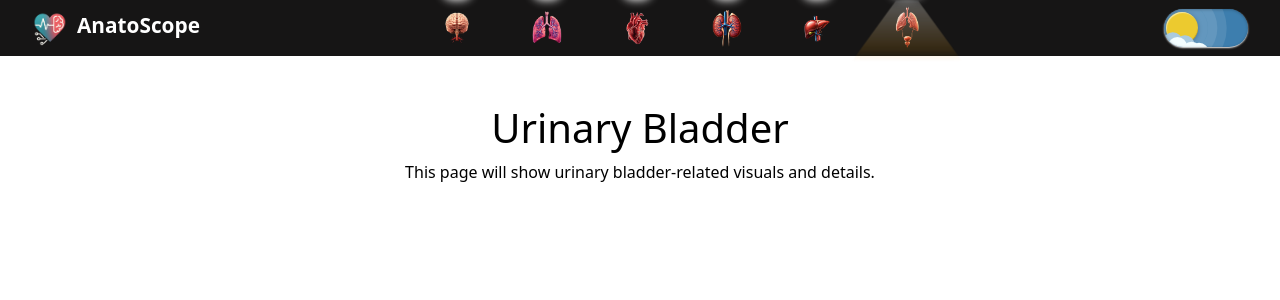
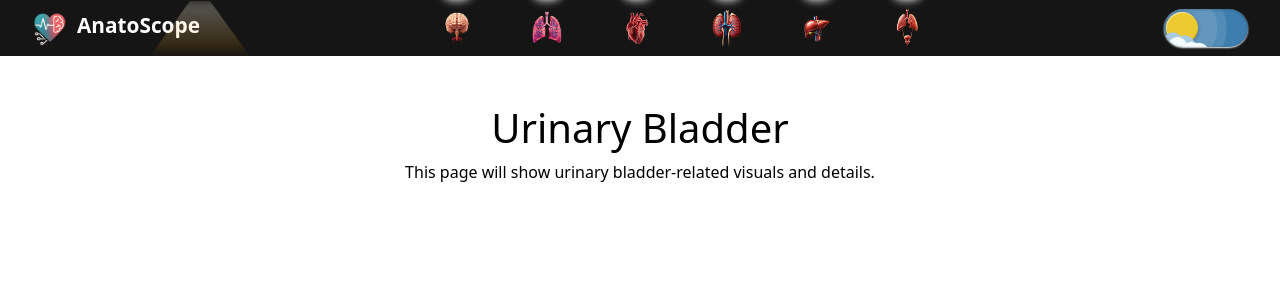
Before and after one commit to Mruday0409/anatoscope, a React (Vite) app: page /UrinaryBladder in a window 1280 px wide. Shown: the top 300 px of the page. Built offline with nearby package versions, Linux system fonts and the light colour scheme.

Commit message:
commit nav barstyle

```diff
--- a/src/components/OrganNavbar.jsx
+++ b/src/components/OrganNavbar.jsx
@@ -1,5 +1,5 @@
 // src/components/OrganNavbar.jsx
-import React, { useState, useEffect } from "react";
+import React, { useState, useEffect, useRef } from "react";
 import { Link, useLocation } from "react-router-dom";
 import "../styles/OrganNavbar.css";
 import logo from "../assets/images/Anatoscope-logo.png";
@@ -19,16 +19,23 @@ const organs = [
   { name: "Heart", icon: heartIcon, path: "/heart" },
   { name: "Kidney", icon: kidneyIcon, path: "/kidney" },
   { name: "Liver", icon: liverIcon, path: "/liver" },
-  { name: "UrinaryBladder", icon: bladderIcon, path: "/UrinaryBladder" },
+  { name: "Urinary Bladder", icon: bladderIcon, path: "/urinary-bladder" },
 ];
 
 const OrganNavbar = () => {
   const location = useLocation();
-  const [activePath, setActivePath] = useState(location.pathname);
+  const centerRef = useRef(null);
+  const [beamLeft, setBeamLeft] = useState(0);
 
   useEffect(() => {
-    setActivePath(location.pathname);
-  }, [location]);
+    const activeIcon = centerRef.current?.querySelector(".organ-icon-wrapper.active");
+    if (activeIcon) {
+      const parentRect = centerRef.current.getBoundingClientRect();
+      const iconRect = activeIcon.getBoundingClientRect();
+      const left = iconRect.left - parentRect.left + iconRect.width / 2;
+      setBeamLeft(left);
+    }
+  }, [location.pathname]);
 
   return (
     <nav className="organ-navbar">
@@ -39,21 +46,19 @@ const OrganNavbar = () => {
         </Link>
       </div>
 
-      <div className="organ-navbar-center">
+      <div className="organ-navbar-center" ref={centerRef}>
+        <div
+          className="beam-slider"
+          style={{ left: `${beamLeft}px` }}
+        ></div>
         {organs.map((organ) => (
           <div
-            className={`organ-icon-wrapper ${
-              activePath === organ.path ? "active" : ""
-            }`}
+            className={`organ-icon-wrapper ${location.pathname === organ.path ? "active" : ""}`}
             key={organ.name}
           >
             <div className="spotlight"></div>
             <Link to={organ.path}>
-              <img
-                src={organ.icon}
-                alt={organ.name}
-                className="organ-icon"
-              />
+              <img src={organ.icon} alt={organ.name} className="organ-icon" />
             </Link>
           </div>
         ))}
--- a/src/styles/OrganNavbar.css
+++ b/src/styles/OrganNavbar.css
@@ -1,14 +1,10 @@
 .organ-navbar {
   display: flex;
-
   align-items: center;
-
   justify-content: space-between;
-  background-color:   #161515; /* Black background */
+  background-color: #161515;
   padding: 0.5rem 2rem;
-
   box-shadow: 0 2px 10px rgba(255, 255, 255, 0.1);
-  position: relative;
   z-index: 1000;
 }
 
@@ -27,19 +23,23 @@
 .site-title {
   font-size: 1.8rem;
   font-weight: bold;
-  color: white; /* White text */
-  text-decoration: none; /* Remove underline */
+  color: white;
+  text-decoration: none;
 }
 
 .organ-navbar-center {
   display: flex;
   gap: 30px;
   position: relative;
+  align-items: flex-end;
+  flex: 1;
+  justify-content: center;
 }
 
 .organ-icon-wrapper {
   position: relative;
-  transition: transform 0.3s ease;
+  margin: 0 10px;
+  transition: transform 0.4s ease-in-out;
 }
 
 .organ-icon {
@@ -68,12 +68,16 @@
   box-shadow: 0 0 10px 5px white;
 }
 
-.organ-icon-wrapper.active::before {
+.organ-icon-wrapper.active {
+  transform: scale(1.1);
+  z-index: 5;
+}
+
+/* Beam light */
+.beam-slider {
   content: "";
   position: absolute;
-  top: -5px;
-  left: 50%;
-  transform: translateX(-50%);
+  top: -7px;
   width: 100px;
   height: 55px;
   background: linear-gradient(
@@ -82,10 +86,13 @@
     rgba(238, 159, 13, 0.342) 80%,
     transparent 100%
   );
-  filter: blur(4px);
+  filter: blur(5px);
   clip-path: polygon(40% 0%, 60% 0%, 100% 100%, 0% 100%);
-  z-index: 1;
+  pointer-events: none;
+  z-index: 0;
   animation: softGlow 1s ease-in-out infinite alternate;
+  transition: left 0.3s ease-in-out;
+  transform: translateX(-50%);
 }
 
 @keyframes softGlow {
@@ -96,37 +103,6 @@
     opacity: 0.6;
   }
 }
-.organ-icon-wrapper {
-  position: relative;
-  margin: 0 10px;
-  transition: transform 0.4s ease-in-out, filter 0.3s ease;
-}
-
-.organ-icon-wrapper.active {
-  transform: scale(1.1);
-  z-index: 5;
-}
-
-
-/* .organ-icon-wrapper.active .spotlight {
-  opacity: 1;
-  animation: beamGlow 2s ease-in-out infinite alternate;
-} */
-.organ-icon-wrapper.active::before {
-  /* existing styles... */
-  transition: all 0.5s ease-in-out;
-}
-
-@keyframes beamGlow {
-  from {
-    transform: translateX(-50%) scaleY(1);
-    opacity: 0.8;
-  }
-  to {
-    transform: translateX(-50%) scaleY(1.2);
-    opacity: 1;
-  }
-}
 
 .organ-navbar-right {
   display: flex;
```
